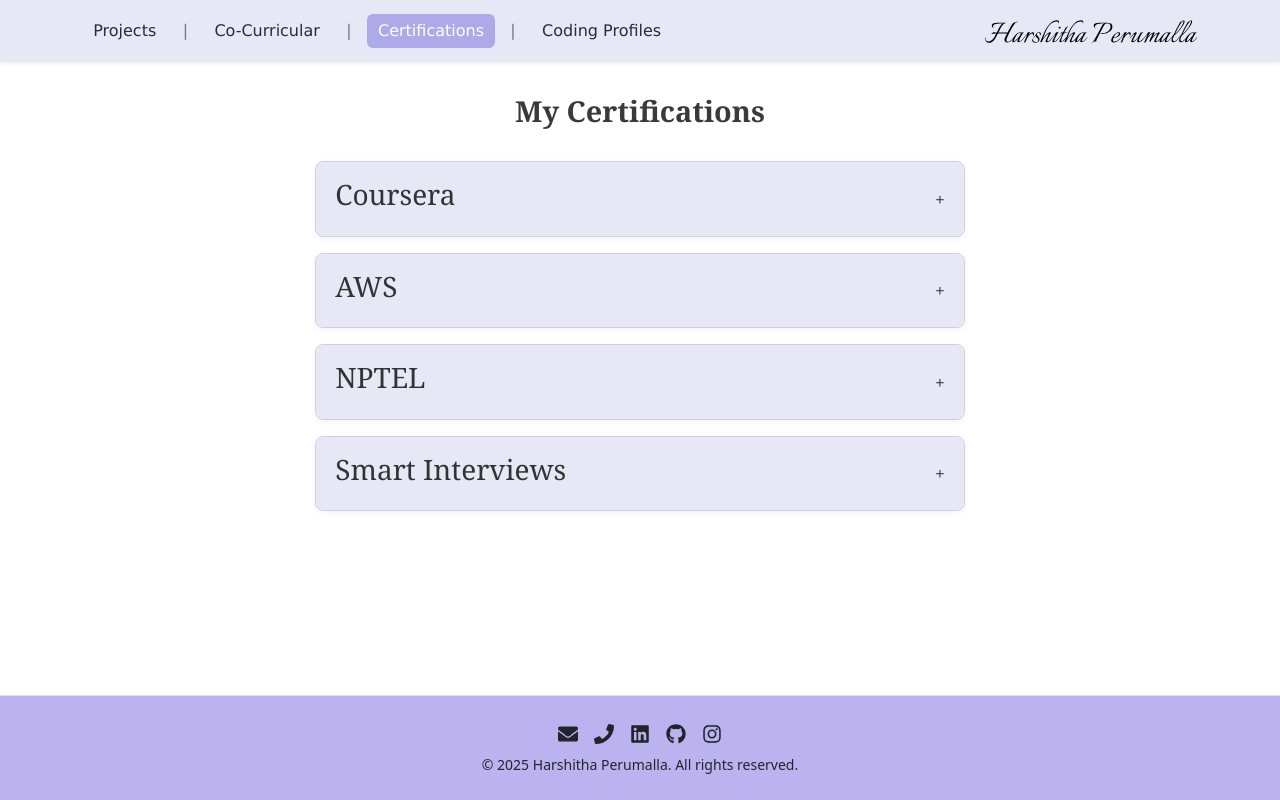
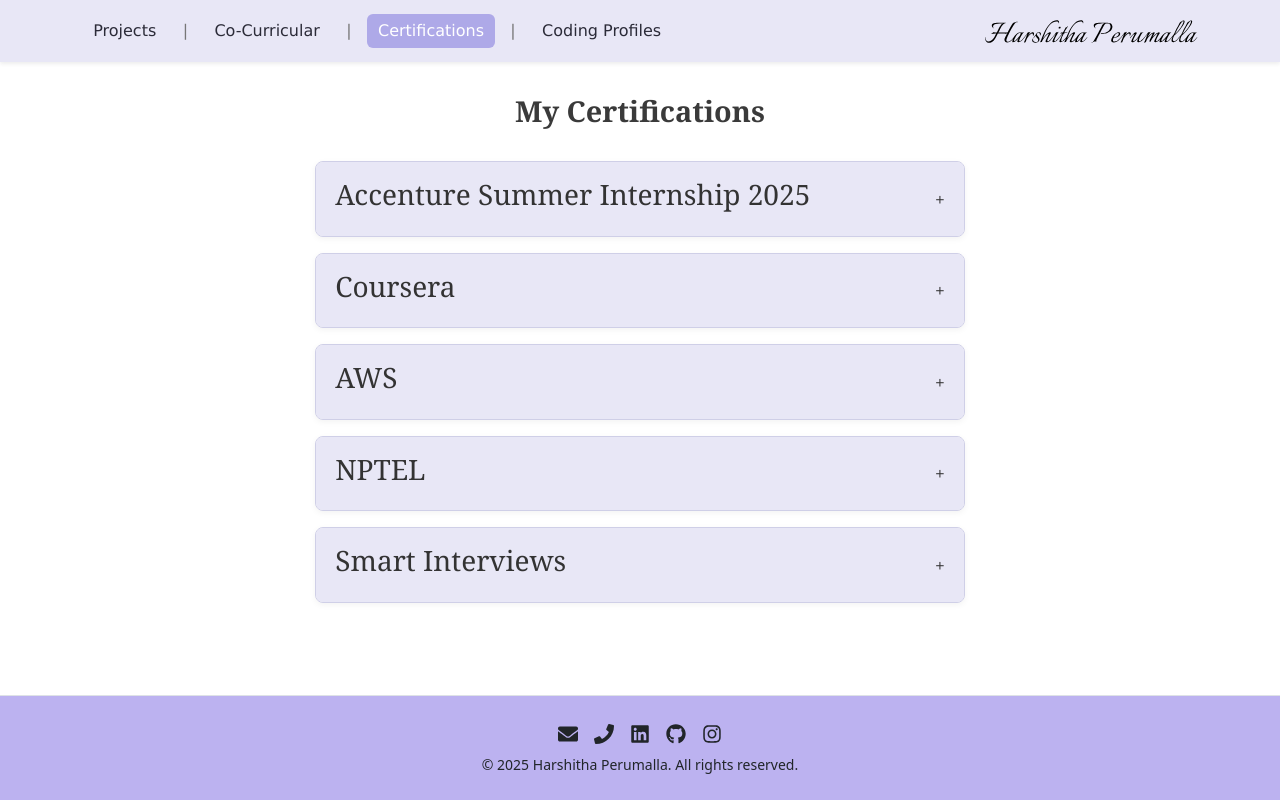
Before and after one commit to perumallaharshitha/build-with-me, a React (Vite) app in the folder testflow/: page /certifications in a window 1280 px wide. Built offline with nearby package versions, Linux system fonts and the light colour scheme.

Commit message:
Update cert.jsx

```diff
--- a/testflow/src/files/Certifications/cert.jsx
+++ b/testflow/src/files/Certifications/cert.jsx
@@ -9,6 +9,12 @@
 
 
 const certifications = {
+  'Accenture Summer Internship 2025': [
+    {
+      name: 'Packaged App Development Associate',
+      file: 'https://drive.google.com/file/d/1foID8ThvXNH1HJSxS2jBa0E644kq6dyb/view',
+    },
+  ],
   'Coursera': [
     {
       name: 'HTML, CSS, and Javascript for Web Developers',
```
